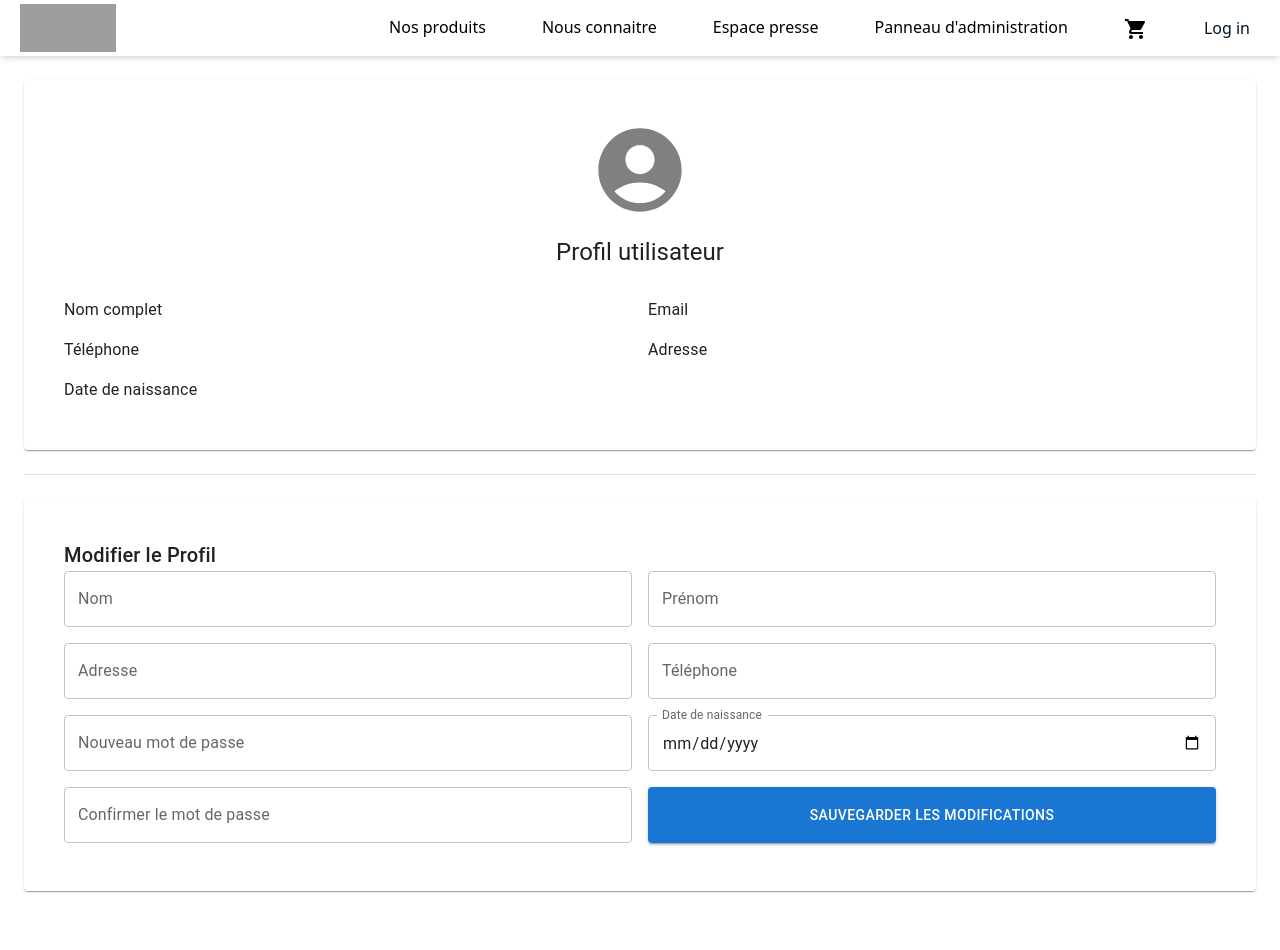
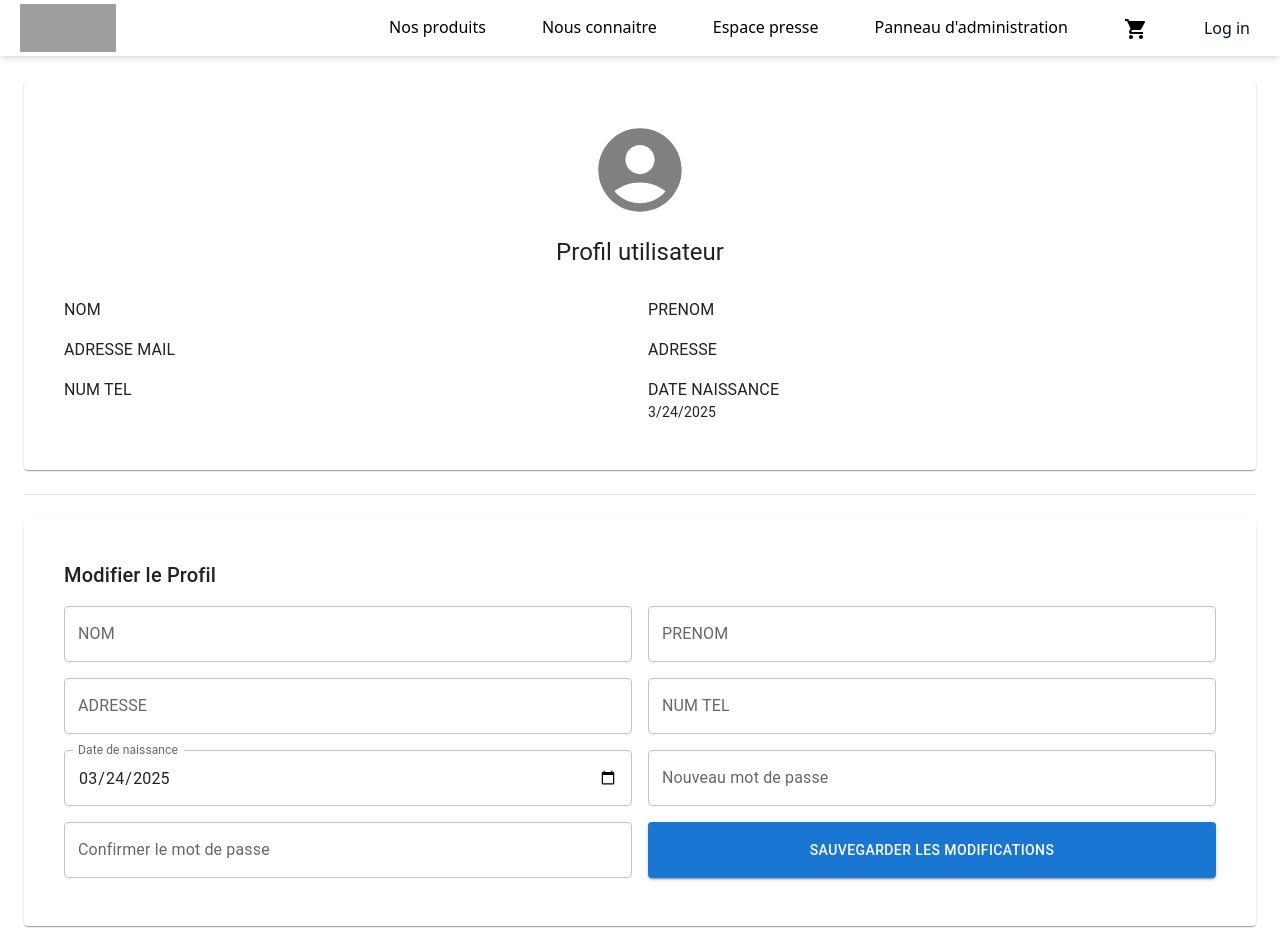
Before and after one commit to Shabich/GestInv, a React (Vite) app in the folder frontend/: page /Profil in a window 1280 px wide. Both pictures are taken after a click on the button "MODIFIER MON PROFIL". Before the commit the page ends 915 px from the top, so only its background shows below. Built offline with nearby package versions, Linux system fonts and the light colour scheme; grey boxes are pictures that could not be loaded.

Commit message:
profil get info

```diff
--- a/frontend/src/page/Profil.tsx
+++ b/frontend/src/page/Profil.tsx
@@ -1,69 +1,113 @@
-import { useEffect, useState } from 'react'
-import { Card, CardContent, Box, Typography, TextField, Button, Divider } from '@mui/material'
-import { AccountCircle, Margin } from '@mui/icons-material'
+import { useEffect, useState } from 'react';
+import { Card, CardContent, Box, Typography, TextField, Button, Divider } from '@mui/material';
+import { AccountCircle } from '@mui/icons-material';
+import { jwtDecode } from 'jwt-decode';
 
 interface ProfileData {
-  nom: string
-  prenom: string
-  adresse_mail: string
-  adresse: string
-  num_tel: string
-  date_naissance: string
-  new_password?: string
+  nom: string;
+  prenom: string;
+  adresse_mail: string;
+  adresse: string;
+  num_tel: string;
+  date_naissance: Date;
+  new_password?: string;
 }
 
 const ProfilePage = () => {
-  const [isEditing, setIsEditing] = useState(false)
+  const [isEditing, setIsEditing] = useState(false);
   const [profile, setProfile] = useState<ProfileData>({
     nom: '',
     prenom: '',
     adresse_mail: '',
     adresse: '',
     num_tel: '',
-    date_naissance: '',
-  })
-  const [oldEmail, setOldEmail] = useState('')
+    date_naissance: new Date(), // Initialisation à une date par défaut
+  });
+  const [confirmPassword, setConfirmPassword] = useState('');
+  const [oldEmail, setOldEmail] = useState('');
 
   useEffect(() => {
     const fetchUserData = async () => {
       try {
-        // const userId = localStorage.getItem('id_t_user')
-        // if (!userId) return
-        // const response = await apiFetch(`http://localhost:3000/api/users/${userId}`)
-        // setOldEmail(response.data.adresse_mail)
-        // setProfile(response.data)
+        const token = localStorage.getItem('authToken');
+        if (!token) throw new Error("Token non trouvé");
+
+        const decoded: any = jwtDecode(token);
+        const userId = decoded.id;
+
+        const response = await fetch(`http://localhost:3000/api/users/${userId}`, {
+          method: 'GET',
+          headers: {
+            'Authorization': `Bearer ${token}`,
+            'Content-Type': 'application/json',
+          },
+        });
+
+        if (!response.ok) throw new Error('Erreur lors de la récupération des données utilisateur');
+
+        const data = await response.json();
+        setOldEmail(data.adresse_mail);
+
+        // Conversion de la date au format Date si elle existe
+        const formattedData = {
+          ...data,
+          date_naissance: data.date_naissance ? new Date(data.date_naissance) : new Date(),
+        };
+
+        setProfile(formattedData);
       } catch (error) {
-        console.error('Erreur lors du chargement des données utilisateur', error)
+        console.error('Erreur lors du chargement des données utilisateur', error);
+        alert('Impossible de charger les données utilisateur.');
       }
-    }
-    fetchUserData()
-  }, [])
+    };
+
+    fetchUserData();
+  }, []);
 
   const handleChange = (e: React.ChangeEvent<HTMLInputElement>) => {
-    setProfile({ ...profile, [e.target.name]: e.target.value })
-  }
+    const { name, value } = e.target;
+
+    if (name === 'date_naissance') {
+      // Convertir la chaîne de date en objet Date
+      setProfile({ ...profile, date_naissance: new Date(value) });
+    } else {
+      setProfile({ ...profile, [name]: value });
+    }
+  };
 
   const handleSubmit = async () => {
+    if (profile.new_password && profile.new_password !== confirmPassword) {
+      alert('Les mots de passe ne correspondent pas.');
+      return;
+    }
+
     try {
-      const userId = localStorage.getItem('id_t_user')
-      if (!userId) return
+      const token = localStorage.getItem('authToken');
+      if (!token) throw new Error("Token non trouvé");
 
-      const body = { ...profile, ancienne_adresse_mail: oldEmail }
-      const response = await fetch(`http://localhost:3000/api/users/${userId}`, {
+      const updatedProfile = {
+        ...profile,
+        date_naissance: profile.date_naissance.toISOString(), // Convertir Date en ISO string
+      };
+
+      const response = await fetch(`http://localhost:3000/api/users/update`, {
         method: 'PUT',
-        headers: { 'Content-Type': 'application/json' },
-        body: JSON.stringify(body),
-      })
+        headers: {
+          'Authorization': `Bearer ${token}`,
+          'Content-Type': 'application/json',
+        },
+        body: JSON.stringify(updatedProfile),
+      });
 
-      if (response.ok) {
-        alert('Profil mis à jour avec succès!')
-        setIsEditing(false)
-      }
+      if (!response.ok) throw new Error('Erreur lors de la mise à jour du profil');
+
+      alert('Profil mis à jour avec succès !');
+      setIsEditing(false);
     } catch (error) {
-      console.error('Erreur lors de la mise à jour du profil', error)
-      alert("Une erreur s'est produite, veuillez réessayer.")
+      console.error('Erreur lors de la mise à jour du profil', error);
+      alert("Une erreur s'est produite, veuillez réessayer.");
     }
-  }
+  };
 
   return (
     <Box className="max-w-screen-xl mx-auto p-6">
@@ -72,124 +116,73 @@ const ProfilePage = () => {
           <Box sx={{ display: 'flex', justifyContent: 'center', marginBottom: 2 }}>
             <AccountCircle sx={{ fontSize: 100, color: 'gray' }} />
           </Box>
-          <Typography variant="h5" align="center" className="font-semibold" sx={{marginBottom: '30px'}}>
+          <Typography variant="h5" align="center" sx={{ marginBottom: '30px' }}>
             Profil utilisateur
           </Typography>
-
-          {/* User Information */}
           <Box sx={{ display: 'grid', gridTemplateColumns: '1fr 1fr', gap: 2 }}>
-            <div>
-              <Typography variant="body1" className="font-medium text-gray-700">
-                Nom complet
-              </Typography>
-              <Typography variant="body2" className="text-gray-600">
-                {profile.prenom} {profile.nom}
-              </Typography>
-            </div>
-
-            <div>
-              <Typography variant="body1" className="font-medium text-gray-700">
-                Email
-              </Typography>
-              <Typography variant="body2" className="text-gray-600">
-                {profile.adresse_mail}
-              </Typography>
-            </div>
-
-            <div>
-              <Typography variant="body1" className="font-medium text-gray-700">
-                Téléphone
-              </Typography>
-              <Typography variant="body2" className="text-gray-600">
-                {profile.num_tel}
-              </Typography>
-            </div>
-
-            <div>
-              <Typography variant="body1" className="font-medium text-gray-700">
-                Adresse
-              </Typography>
-              <Typography variant="body2" className="text-gray-600">
-                {profile.adresse}
-              </Typography>
-            </div>
-
-            <div>
-              <Typography variant="body1" className="font-medium text-gray-700">
-                Date de naissance
-              </Typography>
-              <Typography variant="body2" className="text-gray-600">
-                {profile.date_naissance}
-              </Typography>
-            </div>
+            {Object.entries(profile).map(([key, value]) => (
+              key !== 'new_password' && (
+                <div key={key}>
+                  <Typography variant="body1" className="font-medium text-gray-700">
+                    {key.replace('_', ' ').toUpperCase()}
+                  </Typography>
+                  <Typography variant="body2" className="text-gray-600">
+                    {key === 'date_naissance' ? new Date(value).toLocaleDateString() : value}
+                  </Typography>
+                </div>
+              )
+            ))}
           </Box>
         </CardContent>
       </Card>
 
       <Divider sx={{ marginY: 3 }} />
 
-      {/* Form to Edit Profile */}
       {isEditing ? (
         <Card sx={{ padding: 3 }}>
           <CardContent>
-            <Typography variant="h6" className="mb-4">
-              Modifier le Profil
-            </Typography>
+            <Typography variant="h6" sx={{ marginBottom: '15px' }}>Modifier le Profil</Typography>
             <Box sx={{ display: 'grid', gridTemplateColumns: '1fr 1fr', gap: 2 }}>
-              {[
-                { label: 'Nom', name: 'nom' },
-                { label: 'Prénom', name: 'prenom' },
-                { label: 'Adresse', name: 'adresse' },
-                { label: 'Téléphone', name: 'num_tel' },
-              ].map(({ label, name }) => (
+              {['nom', 'prenom', 'adresse', 'num_tel'].map((field) => (
                 <TextField
-                  key={name}
-                  label={label}
-                  name={name}
-                  type={'text'}
-                  value={profile[name as keyof ProfileData]}
+                  key={field}
+                  label={field.replace('_', ' ').toUpperCase()}
+                  name={field}
+                  type="text"
+                  value={profile[field as keyof ProfileData]}
                   onChange={handleChange}
                   fullWidth
                   variant="outlined"
-                  className="mb-4"
                 />
               ))}
-
+              <TextField
+                label="Date de naissance"
+                name="date_naissance"
+                type="date"
+                value={profile.date_naissance.toISOString().split('T')[0]} // Format YYYY-MM-DD
+                onChange={handleChange}
+                fullWidth
+                variant="outlined"
+                InputLabelProps={{ shrink: true }}
+              />
               <TextField
                 label="Nouveau mot de passe"
                 name="new_password"
                 type="password"
+                value={profile.new_password || ''}
                 onChange={handleChange}
                 fullWidth
                 variant="outlined"
-                className="mb-4"
               />
-
-              {/* Rajouter ici un texfied pour la date label: "Date de naissance", name: "date_naissance", type: "date" */}
-
-              <TextField
-                label="Date de naissance"
-                name="date_naissance"
-                type="date"
-                value={profile.date_naissance}
-                onChange={handleChange}
-                fullWidth
-                variant="outlined"
-                className="mb-4"
-                InputLabelProps={{
-                  shrink: true, // ensures the label stays above the input
-                }}
-              />
-
               <TextField
                 label="Confirmer le mot de passe"
                 name="confirm_password"
                 type="password"
+                value={confirmPassword}
+                onChange={(e) => setConfirmPassword(e.target.value)}
                 fullWidth
                 variant="outlined"
-                className="mb-4"
               />
-
               <Button onClick={handleSubmit} variant="contained" fullWidth color="primary">
                 Sauvegarder les modifications
               </Button>
@@ -202,7 +195,7 @@ const ProfilePage = () => {
         </Button>
       )}
     </Box>
-  )
-}
+  );
+};
 
-export default ProfilePage
+export default ProfilePage;
```
Also changed, not shown: 1 other file (tests, documents, lock files or other folders).
